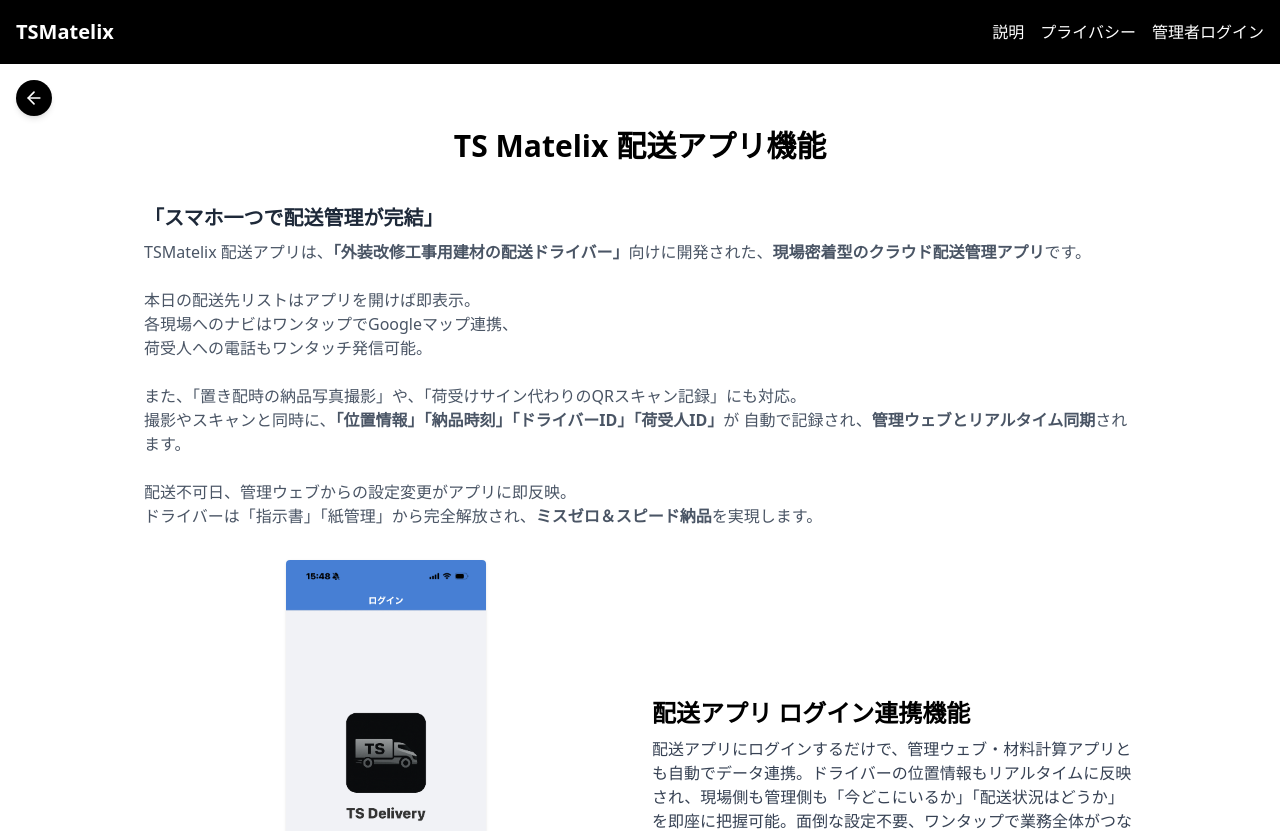
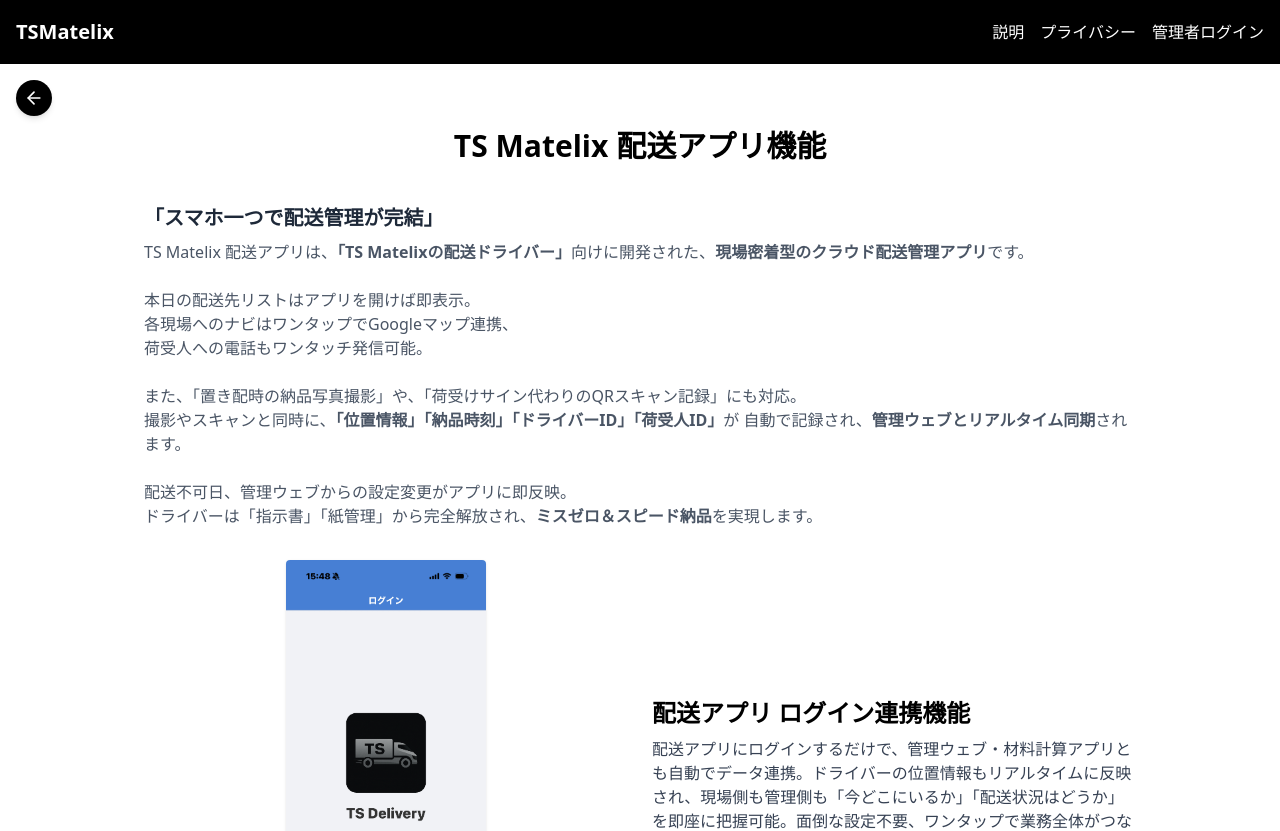
Before and after one commit to tsuyoshi-3110/ts-material-home, a Next.js app: page /guide/deli in a window 1280 px wide. Shown: the top 831 px of the page. Built offline with nearby package versions, Linux system fonts and the light colour scheme.

Commit message:
2025 0630 0903

```diff
--- a/src/app/guide/deli/page.tsx
+++ b/src/app/guide/deli/page.tsx
@@ -42,8 +42,8 @@
           「スマホ一つで配送管理が完結」
         </h2>
         <p className="text-gray-600 mt-2 text-left">
-          TSMatelix 配送アプリは、
-          <strong>「外装改修工事用建材の配送ドライバー」</strong>
+          TS Matelix 配送アプリは、
+          <strong>「TS Matelixの配送ドライバー」</strong>
           向けに開発された、<strong>現場密着型のクラウド配送管理アプリ</strong>
           です。
           <br />
--- a/src/app/guide/matelix/page.tsx
+++ b/src/app/guide/matelix/page.tsx
@@ -99,7 +99,7 @@
           そんな非効率を、TSMatelixはゼロにします。
           <br />
           <br />
-          現場で<strong>「仕様」「面積」「立上り」</strong>
+          現場で<strong>「仕様」「数量」</strong>
           などを入力するだけで、必要な材料と数量を
           <strong>瞬時に自動計算</strong>。
           <br />
```
Also changed, not shown: 1 other file (tests, documents, lock files or other folders).
